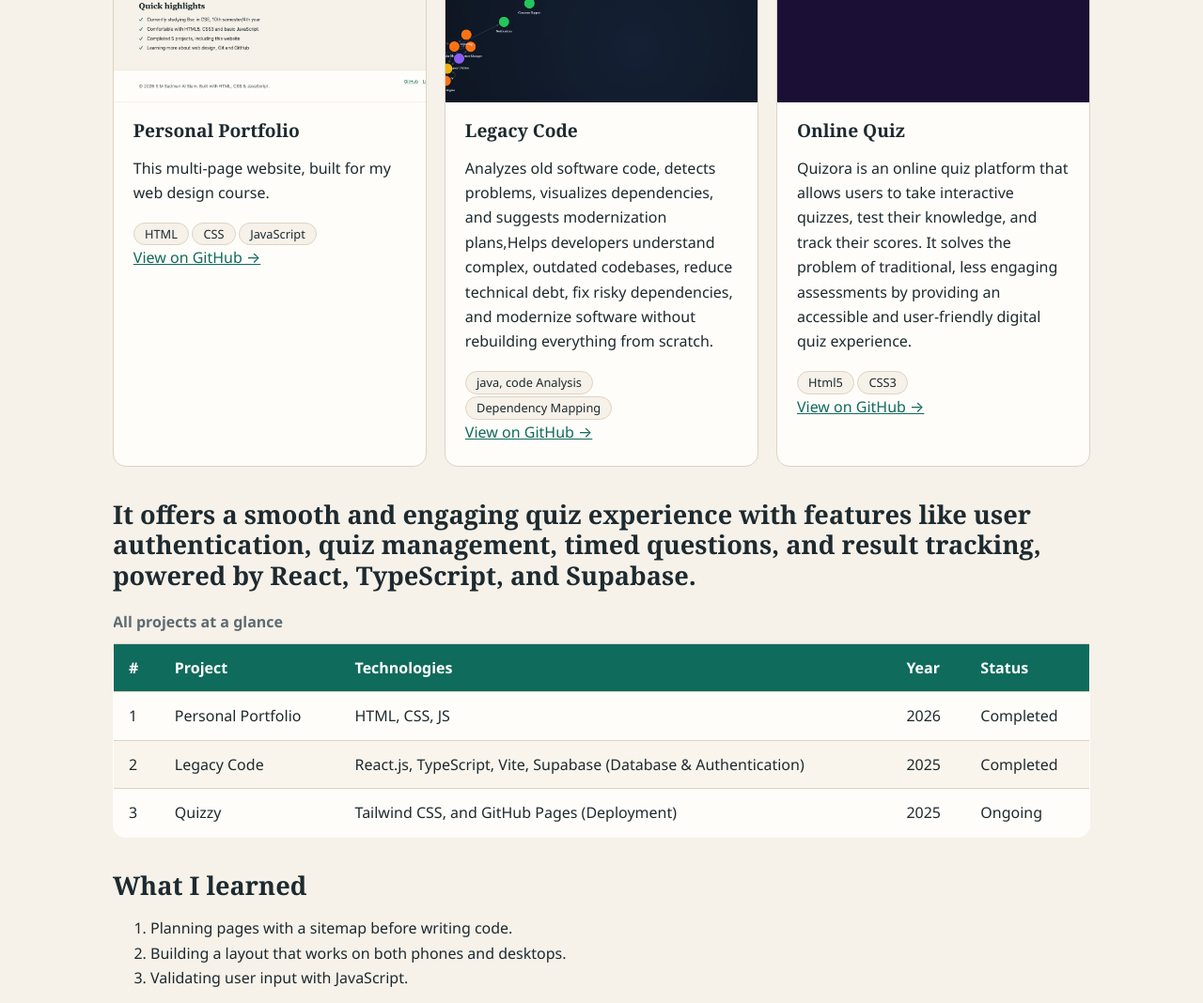
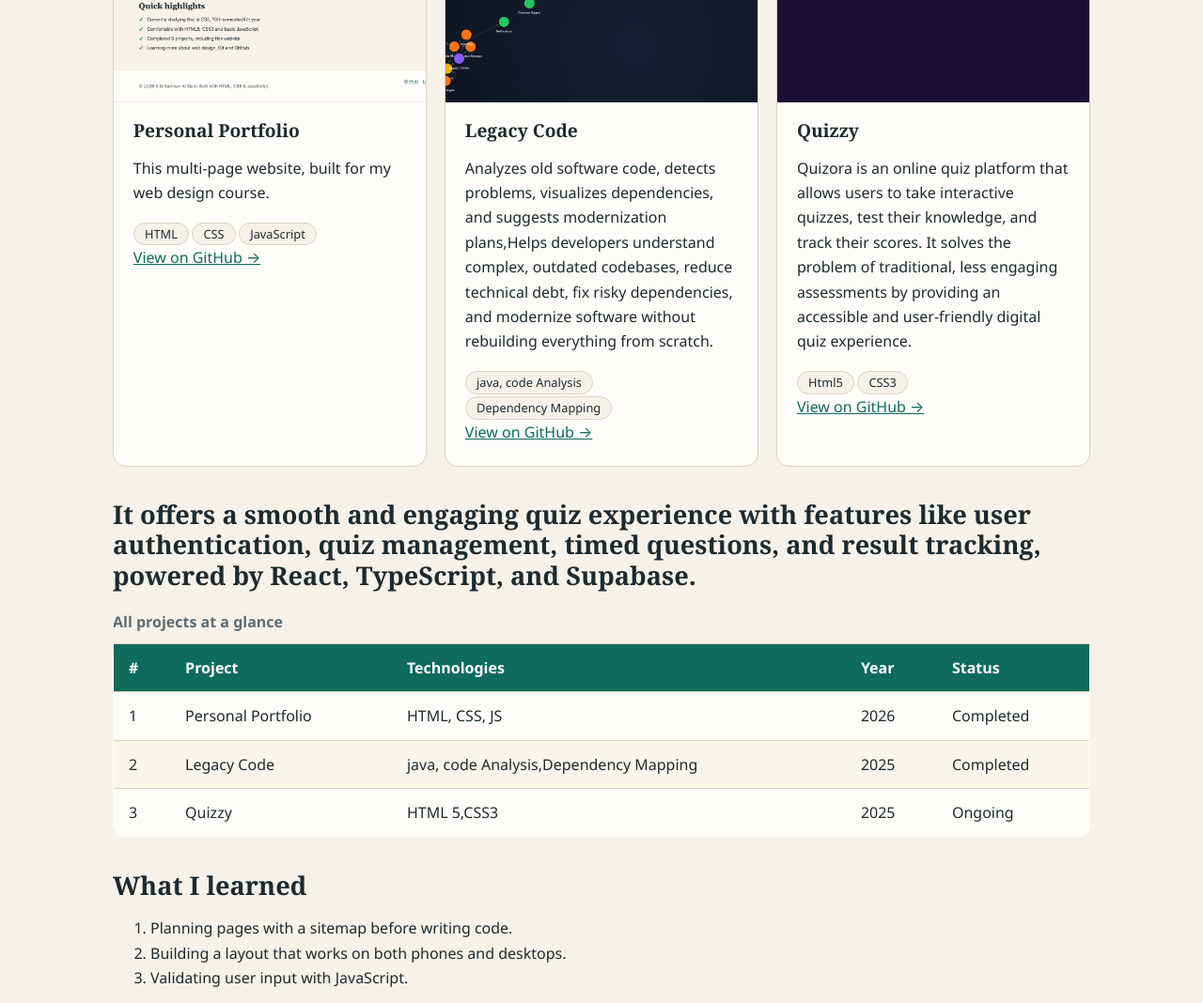
Before and after one commit to Sadmansia88/Portfolio, a plain HTML site: page projects.html in a window 1280 px wide. Shown: the part 480-1548 px from the top of the page at 94% size. Drawn offline with Linux system fonts and the light colour scheme.

Commit message:
Update projects.html

```diff
--- a/projects.html
+++ b/projects.html
@@ -56,7 +56,7 @@
       <article class="card project-card">
         <img src="images/project3.jpg" alt="Preview of the Algorithm Visualizer project" width="640" height="360">
         <div class="body">
-          <h3>Online Quiz</h3>
+          <h3>Quizzy</h3>
           <p>Quizora is an online quiz platform that allows users to take interactive quizzes, test their knowledge, and track their scores. It solves the problem of traditional,
             less engaging assessments by providing an accessible and user-friendly digital quiz experience.</p>
           <span class="tag">Html5</span><span class="tag">CSS3</span><br>
@@ -76,8 +76,8 @@
           </thead>
           <tbody>
             <tr><td>1</td><td>Personal Portfolio</td><td>HTML, CSS, JS</td><td>2026</td><td>Completed</td></tr>
-            <tr><td>2</td><td>Legacy Code</td><td>React.js, TypeScript, Vite, Supabase (Database & Authentication)</td><td>2025</td><td>Completed</td></tr>
-            <tr><td>3</td><td>Quizzy</td><td>Tailwind CSS, and GitHub Pages (Deployment)</td><td>2025</td><td>Ongoing</td></tr>
+            <tr><td>2</td><td>Legacy Code</td><td>java, code Analysis,Dependency Mapping</td><td>2025</td><td>Completed</td></tr>
+            <tr><td>3</td><td>Quizzy</td><td>HTML 5,CSS3 </td><td>2025</td><td>Ongoing</td></tr>
           </tbody>
         </table>
       </div>
```
